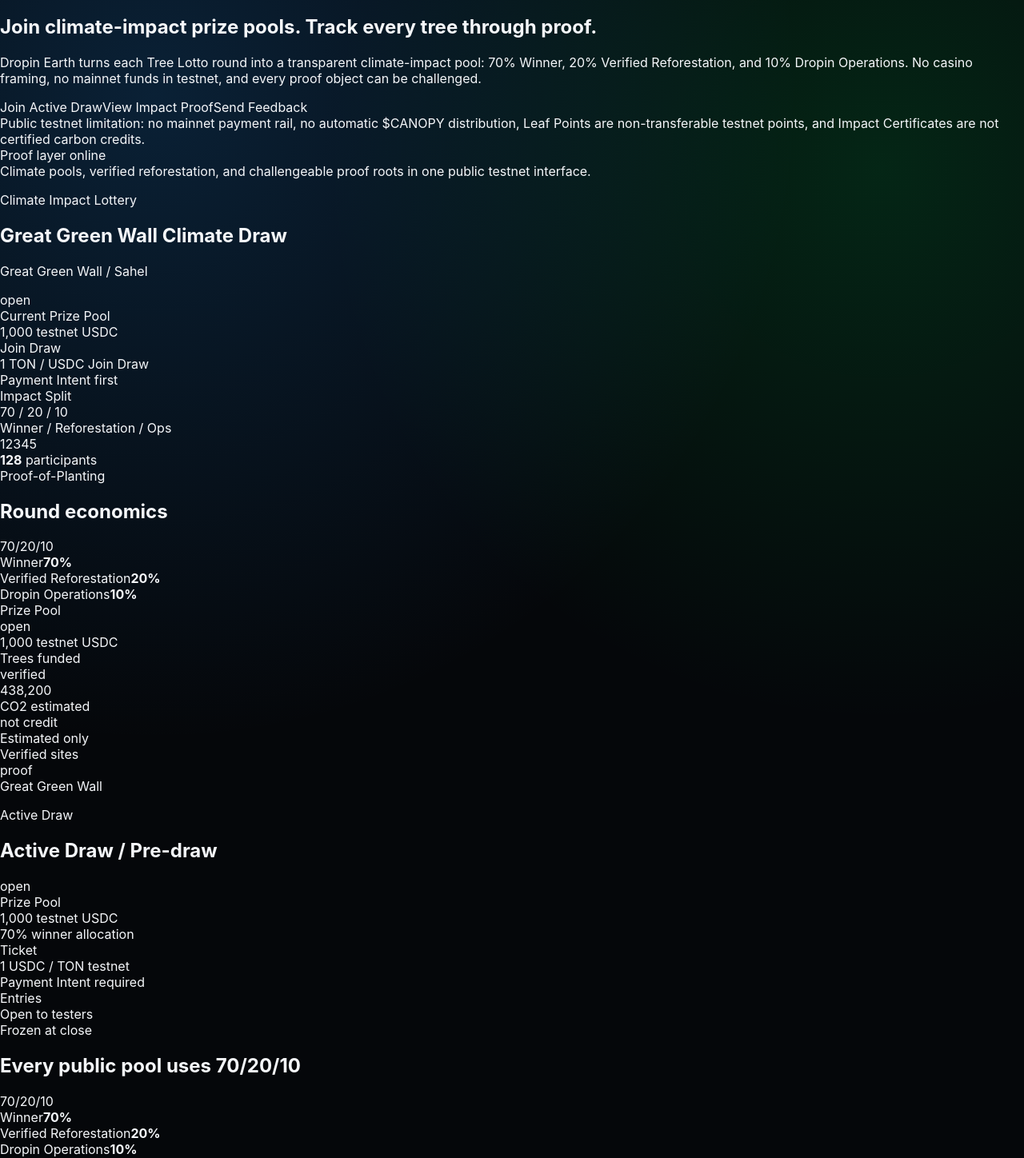
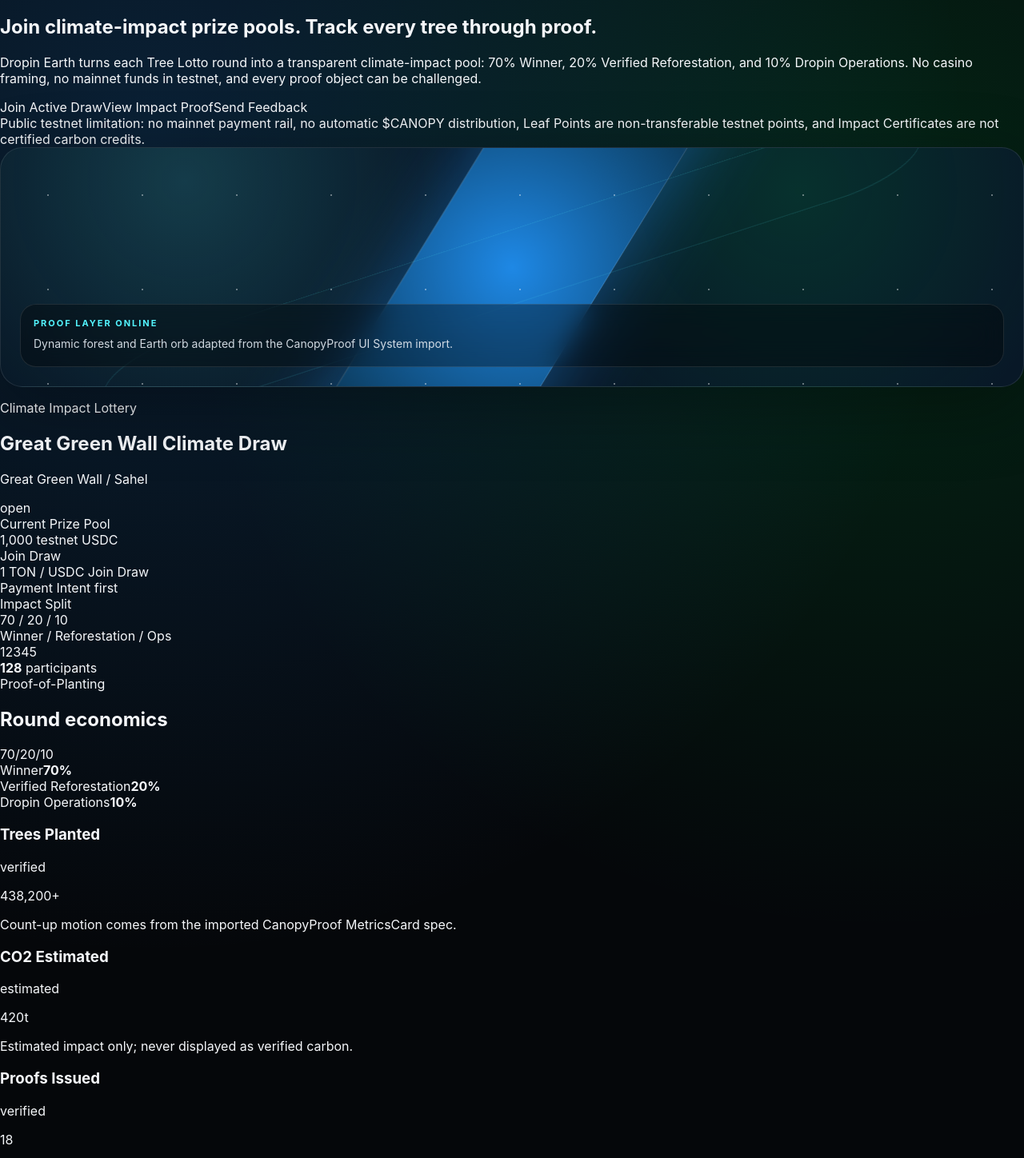
Before and after one commit to Dropineth/dropin, a Next.js app in the folder dropin-earth/apps/web/: page / in a window 1280 px wide. Shown: the part 65-1513 px from the top of the page at 80% size. Built offline with nearby package versions, Linux system fonts and the light colour scheme.

Commit message:
feat: wire canopyproof figma UI components

```diff
--- a/dropin-earth/apps/web/src/app/page.tsx
+++ b/dropin-earth/apps/web/src/app/page.tsx
@@ -3,7 +3,6 @@
   AppShell,
   ButtonLink,
   ClimateDrawPass,
-  HeroEarthOrb,
   ImpactTickerStrip,
   ImpactMetricCard,
   MobileFrame,
@@ -13,6 +12,7 @@
   StatusBadge,
 } from "@dropin/ui";
 import { seedRegions } from "@dropin/schemas";
+import { CTAButton, HeroEarthOrb, MetricsCard } from "@/components/ui";
 
 const activeRound = {
   id: "round_v1_ggw_demo",
@@ -54,10 +54,10 @@
             framing, no mainnet funds in testnet, and every proof object can be challenged.
           </p>
           <div className="mt-8 flex flex-col gap-3 sm:flex-row">
-            <ButtonLink href="/lottery/round_v1_ggw_demo">Join Active Draw</ButtonLink>
-            <ButtonLink href="/certificates/cert_v1_ggw_demo" variant="secondary">
+            <CTAButton href="/lottery/round_v1_ggw_demo">Join Active Draw</CTAButton>
+            <CTAButton href="/certificates/cert_v1_ggw_demo" variant="secondary">
               View Impact Proof
-            </ButtonLink>
+            </CTAButton>
             <ButtonLink href="/feedback" variant="ghost">
               Send Feedback
             </ButtonLink>
@@ -87,6 +87,27 @@
             </div>
           </MobileFrame>
         </div>
+      </section>
+
+      <section className="grid gap-4 pb-10 md:grid-cols-3">
+        <MetricsCard
+          caption="Count-up motion comes from the imported CanopyProof MetricsCard spec."
+          title="Trees Planted"
+          unit="+"
+          value={ggw?.verifiedTrees ?? 0}
+        />
+        <MetricsCard
+          caption="Estimated impact only; never displayed as verified carbon."
+          title="CO2 Estimated"
+          unit="t"
+          value={420}
+          verificationStatus="estimated"
+        />
+        <MetricsCard
+          caption="Challengeable proof objects stay visible before trust is finalized."
+          title="Proofs Issued"
+          value={18}
+        />
       </section>
 
       <section className="pb-10">
--- /dev/null
+++ b/dropin-earth/apps/web/src/components/ui/CTAButton.tsx
@@ -0,0 +1,44 @@
+"use client";
+
+import type { ReactNode } from "react";
+
+export function CTAButton({
+  children,
+  href,
+  onClick,
+  disabled = false,
+  variant = "primary",
+  className = "",
+}: {
+  children: ReactNode;
+  href?: string;
+  onClick?: () => void;
+  disabled?: boolean;
+  variant?: "primary" | "secondary";
+  className?: string;
+}) {
+  const palette =
+    variant === "secondary"
+      ? "border border-amber-300/70 bg-white/[0.03] text-amber-100 hover:bg-amber-300/10"
+      : "bg-[#00B07D] text-[#05070A] hover:bg-[#00C853]";
+  const base = `inline-flex min-h-[60px] min-w-[200px] items-center justify-center rounded-2xl px-6 py-3 text-base font-bold transition focus-visible:outline focus-visible:outline-2 focus-visible:outline-offset-2 focus-visible:outline-emerald-200 ${palette} ${disabled ? "pointer-events-none opacity-50" : "hover:-translate-y-0.5"} ${className}`;
+
+  if (href) {
+    return (
+      <a
+        aria-disabled={disabled}
+        className={base}
+        href={disabled ? undefined : href}
+        onClick={onClick}
+      >
+        {children}
+      </a>
+    );
+  }
+
+  return (
+    <button className={base} disabled={disabled} onClick={onClick} type="button">
+      {children}
+    </button>
+  );
+}
--- /dev/null
+++ b/dropin-earth/apps/web/src/components/ui/HeroEarthOrb.module.css
@@ -0,0 +1,112 @@
+.orbShell {
+  position: relative;
+  min-height: var(--orb-height, 600px);
+  overflow: hidden;
+  border: 1px solid rgb(255 255 255 / 10%);
+  border-radius: 28px;
+  background:
+    radial-gradient(circle at 18% 14%, rgb(83 245 255 / 16%), transparent 32%),
+    radial-gradient(circle at 78% 18%, rgb(0 200 83 / 14%), transparent 34%),
+    #081827;
+  box-shadow: 0 24px 90px rgb(0 0 0 / 32%);
+}
+
+.compact {
+  --orb-height: 300px;
+}
+
+.orbShell::before {
+  content: "";
+  position: absolute;
+  inset: 14%;
+  border: 1px solid rgb(255 255 255 / 16%);
+  border-radius: 999px;
+  background:
+    linear-gradient(110deg, transparent 18%, rgb(255 255 255 / 12%) 19%, transparent 23%),
+    radial-gradient(circle at 30% 44%, rgb(0 200 83 / 62%), transparent 0 12%, transparent 22%),
+    radial-gradient(circle at 66% 56%, rgb(0 200 83 / 48%), transparent 0 15%, transparent 28%),
+    radial-gradient(circle at 50% 50%, #1e88e5, #0a3552 62%, #04111b 74%);
+  box-shadow: 0 0 90px rgb(30 136 229 / 48%);
+  animation: canopyproof-orbit 18s linear infinite;
+}
+
+.orbShell::after {
+  content: "";
+  position: absolute;
+  inset: 0;
+  background:
+    radial-gradient(circle at 58% 42%, rgb(0 200 83 / 55%), transparent 0 2%, transparent 3%),
+    radial-gradient(circle at 42% 68%, rgb(212 175 55 / 52%), transparent 0 1.2%, transparent 2%),
+    radial-gradient(circle at 72% 58%, rgb(83 245 255 / 45%), transparent 0 1.4%, transparent 2.4%),
+    radial-gradient(circle, rgb(255 255 255 / 54%) 0 1px, transparent 1.2px);
+  background-size:
+    auto,
+    auto,
+    auto,
+    118px 118px;
+  opacity: 0.8;
+  animation: canopyproof-pulse 6s ease-in-out infinite;
+}
+
+.trace {
+  position: absolute;
+  inset: 8%;
+  border: 1px solid rgb(83 245 255 / 22%);
+  border-radius: 999px;
+  transform: rotate(-18deg) scaleY(0.36);
+}
+
+.caption {
+  position: absolute;
+  right: 24px;
+  bottom: 24px;
+  left: 24px;
+  z-index: 1;
+  border: 1px solid rgb(255 255 255 / 10%);
+  border-radius: 20px;
+  background: rgb(0 0 0 / 34%);
+  padding: 16px;
+  color: #f5f7fa;
+  backdrop-filter: blur(16px);
+}
+
+.eyebrow {
+  color: #53f5ff;
+  font-size: 11px;
+  font-weight: 700;
+  letter-spacing: 0.18em;
+  text-transform: uppercase;
+}
+
+.body {
+  margin: 8px 0 0;
+  color: rgb(226 232 240 / 92%);
+  font-size: 14px;
+  line-height: 1.6;
+}
+
+@keyframes canopyproof-orbit {
+  from {
+    transform: rotate(0deg) scale(1);
+  }
+  to {
+    transform: rotate(360deg) scale(1.04);
+  }
+}
+
+@keyframes canopyproof-pulse {
+  0%,
+  100% {
+    opacity: 0.72;
+  }
+  50% {
+    opacity: 1;
+  }
+}
+
+@media (prefers-reduced-motion: reduce) {
+  .orbShell::before,
+  .orbShell::after {
+    animation: none;
+  }
+}
--- /dev/null
+++ b/dropin-earth/apps/web/src/components/ui/HeroEarthOrb.tsx
@@ -0,0 +1,27 @@
+import styles from "./HeroEarthOrb.module.css";
+
+export function HeroEarthOrb({
+  label = "CanopyProof rotating Earth and forest orb",
+  compact = false,
+  className = "",
+}: {
+  label?: string;
+  compact?: boolean;
+  className?: string;
+}) {
+  return (
+    <div
+      aria-label={label}
+      className={`${styles.orbShell} ${compact ? styles.compact : ""} ${className}`}
+      role="img"
+    >
+      <div className={styles.trace} aria-hidden="true" />
+      <div className={styles.caption}>
+        <div className={styles.eyebrow}>Proof layer online</div>
+        <p className={styles.body}>
+          Dynamic forest and Earth orb adapted from the CanopyProof UI System import.
+        </p>
+      </div>
+    </div>
+  );
+}
--- /dev/null
+++ b/dropin-earth/apps/web/src/components/ui/MetricsCard.tsx
@@ -0,0 +1,57 @@
+"use client";
+
+import { useEffect, useMemo, useState } from "react";
+
+export function MetricsCard({
+  title,
+  value,
+  unit = "",
+  caption,
+  verificationStatus = "verified",
+}: {
+  title: string;
+  value: number;
+  unit?: string;
+  caption?: string;
+  verificationStatus?: string;
+}) {
+  const [displayValue, setDisplayValue] = useState(0);
+  const formatted = useMemo(() => new Intl.NumberFormat("en-US").format(displayValue), [displayValue]);
+
+  useEffect(() => {
+    const reduceMotion = window.matchMedia("(prefers-reduced-motion: reduce)").matches;
+    if (reduceMotion || value <= 0) {
+      setDisplayValue(value);
+      return;
+    }
+
+    let frame = 0;
+    const totalFrames = 36;
+    const timer = window.setInterval(() => {
+      frame += 1;
+      const progress = Math.min(1, frame / totalFrames);
+      setDisplayValue(Math.round(value * progress));
+      if (progress === 1) {
+        window.clearInterval(timer);
+      }
+    }, 24);
+
+    return () => window.clearInterval(timer);
+  }, [value]);
+
+  return (
+    <article className="min-h-[180px] rounded-[22px] border border-white/10 bg-white/[0.07] p-5 text-white shadow-[0_18px_70px_rgb(0_0_0/0.22)] backdrop-blur">
+      <div className="flex items-start justify-between gap-3">
+        <h3 className="text-sm font-semibold text-slate-200">{title}</h3>
+        <span className="rounded-full border border-emerald-300/30 bg-emerald-300/10 px-2.5 py-1 text-[10px] font-semibold uppercase tracking-[0.12em] text-emerald-200">
+          {verificationStatus}
+        </span>
+      </div>
+      <p className="mt-5 text-4xl font-semibold leading-none text-white">
+        {formatted}
+        {unit ? <span className="ml-1 text-xl text-slate-300">{unit}</span> : null}
+      </p>
+      {caption ? <p className="mt-4 text-sm leading-6 text-slate-300">{caption}</p> : null}
+    </article>
+  );
+}
--- /dev/null
+++ b/dropin-earth/apps/web/src/components/ui/index.ts
@@ -0,0 +1,3 @@
+export { CTAButton } from "./CTAButton";
+export { HeroEarthOrb } from "./HeroEarthOrb";
+export { MetricsCard } from "./MetricsCard";
```
Also changed, not shown: 1 other file (tests, documents, lock files or other folders).
